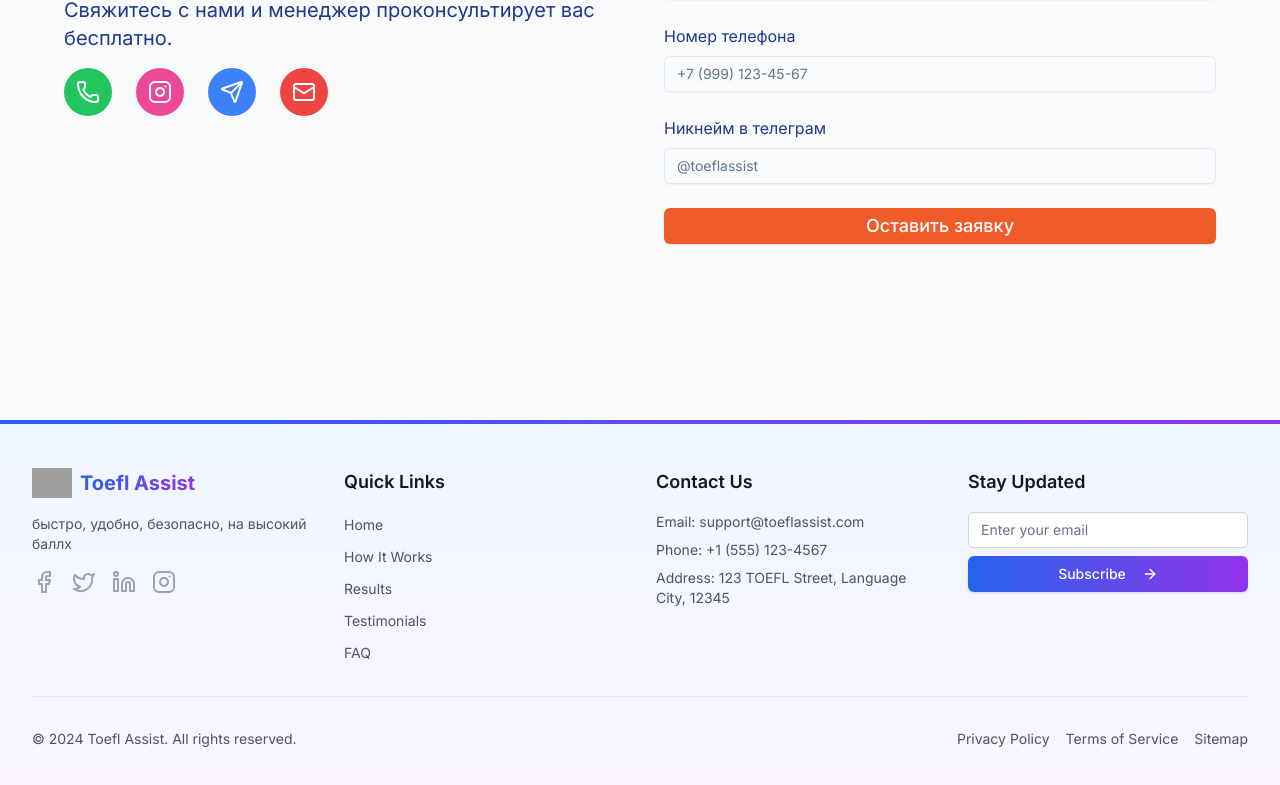
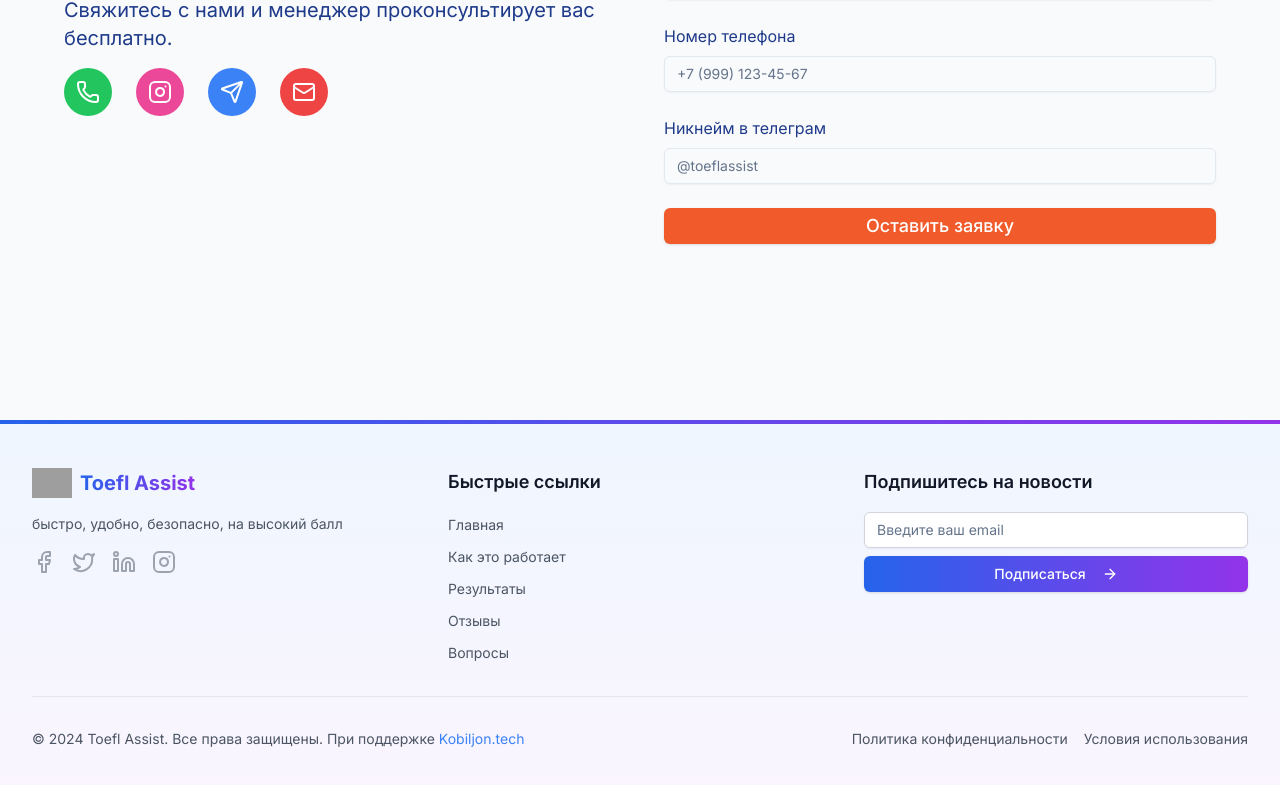
Before and after one commit to muhammadov-q/toeflassist, a Next.js app: page / in a window 1280 px wide. Shown: the part 4436-5221 px from the top of the page. Built offline with nearby package versions, Linux system fonts and the light colour scheme; grey boxes are pictures that could not be loaded.

Commit message:
Finish Footer 1.0

```diff
--- a/components/footer.tsx
+++ b/components/footer.tsx
@@ -6,11 +6,11 @@ import { Input } from "@/components/ui/input"
 import { Button } from "@/components/ui/button"
 
 const navItems = [
-  { href: "#hero", label: "Home" },
-  { href: "#how-it-works", label: "How It Works" },
-  { href: "#results", label: "Results" },
-  { href: "#testimonials", label: "Testimonials" },
-  { href: "#faq", label: "FAQ" },
+  { href: "#hero", label: "Главная" },
+  { href: "#how-it-works", label: "Как это работает" },
+  { href: "#results", label: "Результаты" },
+  { href: "#testimonials", label: "Отзывы" },
+  { href: "#faq", label: "Вопросы" },
 ]
 
 const socialLinks = [
@@ -26,7 +26,7 @@ export default function Footer() {
 
   const handleSubmit = (e: React.FormEvent) => {
     e.preventDefault()
-    console.log('Subscribing email:', email)
+    console.log('Подписка на email:', email)
     setIsSubmitted(true)
     setEmail('')
     setTimeout(() => setIsSubmitted(false), 3000)
@@ -36,14 +36,14 @@ export default function Footer() {
     <footer className="w-full bg-gradient-to-b from-blue-50 to-purple-50 dark:from-slate-900 dark:to-gray-900 text-gray-800 dark:text-gray-200 relative">
       <div className="absolute top-0 left-0 w-full h-1 bg-gradient-to-r from-blue-600 to-purple-600 dark:from-blue-400 dark:to-purple-400"></div>
       <div className="max-w-7xl mx-auto px-4 sm:px-6 lg:px-8 py-12">
-        <div className="grid grid-cols-1 md:grid-cols-2 lg:grid-cols-4 gap-8 mb-8">
+        <div className="grid grid-cols-1 md:grid-cols-3 gap-8 mb-8">
           {/* Logo, Slogan, and Social Links */}
           <div className="flex flex-col items-start">
             <Link href="/" className="flex items-center mb-4">
-              <Image src="https://muhammadov-q.github.io/toeflassist/logo.png" alt="Toefl Assist Logo" width={40} height={40} />
+              <Image src="https://muhammadov-q.github.io/toeflassist/logo.png" alt="Toefl Assist Логотип" width={40} height={40} />
               <span className="ml-2 text-xl font-bold bg-gradient-to-r from-blue-600 to-purple-600 dark:from-blue-400 dark:to-purple-400 bg-clip-text text-transparent">Toefl Assist</span>
             </Link>
-            <p className="text-sm text-gray-600 dark:text-gray-400 mb-4">быстро, удобно, безопасно, на высокий баллx</p>
+            <p className="text-sm text-gray-600 dark:text-gray-400 mb-4">быстро, удобно, безопасно, на высокий балл</p>
             <div className="flex space-x-4">
               {socialLinks.map((link) => (
                 <a
@@ -60,7 +60,7 @@ export default function Footer() {
 
           {/* Quick Links */}
           <div>
-            <h3 className="text-lg font-semibold mb-4 text-gray-900 dark:text-gray-100">Quick Links</h3>
+            <h3 className="text-lg font-semibold mb-4 text-gray-900 dark:text-gray-100">Быстрые ссылки</h3>
             <ul className="space-y-2">
               {navItems.map((item) => (
                 <li key={item.href}>
@@ -75,34 +75,24 @@ export default function Footer() {
             </ul>
           </div>
 
-          {/* Contact Information */}
-          <div>
-            <h3 className="text-lg font-semibold mb-4 text-gray-900 dark:text-gray-100">Contact Us</h3>
-            <ul className="space-y-2 text-sm text-gray-600 dark:text-gray-400">
-              <li>Email: support@toeflassist.com</li>
-              <li>Phone: +1 (555) 123-4567</li>
-              <li>Address: 123 TOEFL Street, Language City, 12345</li>
-            </ul>
-          </div>
-
           {/* Newsletter Form */}
           <div>
-            <h3 className="text-lg font-semibold mb-4 text-gray-900 dark:text-gray-100">Stay Updated</h3>
+            <h3 className="text-lg font-semibold mb-4 text-gray-900 dark:text-gray-100">Подпишитесь на новости</h3>
             <form onSubmit={handleSubmit} className="space-y-2">
               {isSubmitted ? (
-                <p className="text-sm text-green-600 dark:text-green-400">Thank you for subscribing!</p>
+                <p className="text-sm text-green-600 dark:text-green-400">Спасибо за подписку!</p>
               ) : (
                 <>
                   <Input
                     type="email"
-                    placeholder="Enter your email"
+                    placeholder="Введите ваш email"
                     value={email}
                     onChange={(e) => setEmail(e.target.value)}
                     className="w-full bg-white dark:bg-gray-800 text-gray-900 dark:text-gray-100 border-gray-300 dark:border-gray-700 focus:ring-blue-500 focus:border-blue-500"
                     required
                   />
                   <Button type="submit" className="w-full bg-gradient-to-r from-blue-600 to-purple-600 hover:from-blue-700 hover:to-purple-700 text-white transition-colors duration-200">
-                    Subscribe <ArrowRight className="ml-2 h-4 w-4" />
+                    Подписаться <ArrowRight className="ml-2 h-4 w-4" />
                   </Button>
                 </>
               )}
@@ -111,14 +101,27 @@ export default function Footer() {
         </div>
 
         {/* Copyright and Additional Links */}
-        <div className="border-t border-gray-200 dark:border-gray-700 pt-8 mt-8 flex flex-col sm:flex-row justify-between items-center">
+        <div
+            className="border-t border-gray-200 dark:border-gray-700 pt-8 mt-8 flex flex-col sm:flex-row justify-between items-center">
           <p className="text-sm text-gray-600 dark:text-gray-400 mb-4 sm:mb-0">
-            © {new Date().getFullYear()} Toefl Assist. All rights reserved.
+            © {new Date().getFullYear()} Toefl Assist. Все права защищены. При поддержке{" "}
+            <a
+                href="https://www.kobiljon.tech/nfc.html"
+                target="_blank"
+                rel="noopener noreferrer"
+                className="text-blue-500 hover:underline"
+            >
+              Kobiljon.tech
+            </a>
           </p>
+
           <div className="flex space-x-4 text-sm text-gray-600 dark:text-gray-400">
-            <Link href="/privacy" className="hover:text-blue-600 dark:hover:text-blue-400 transition-colors duration-200">Privacy Policy</Link>
-            <Link href="/terms" className="hover:text-blue-600 dark:hover:text-blue-400 transition-colors duration-200">Terms of Service</Link>
-            <Link href="/sitemap" className="hover:text-blue-600 dark:hover:text-blue-400 transition-colors duration-200">Sitemap</Link>
+            <Link href="/privacy"
+                  className="hover:text-blue-600 dark:hover:text-blue-400 transition-colors duration-200">Политика
+              конфиденциальности</Link>
+            <Link href="/terms" className="hover:text-blue-600 dark:hover:text-blue-400 transition-colors duration-200">Условия
+              использования</Link>
+            {/*<Link href="/sitemap" className="hover:text-blue-600 dark:hover:text-blue-400 transition-colors duration-200">Карта сайта</Link>*/}
           </div>
         </div>
       </div>
```
